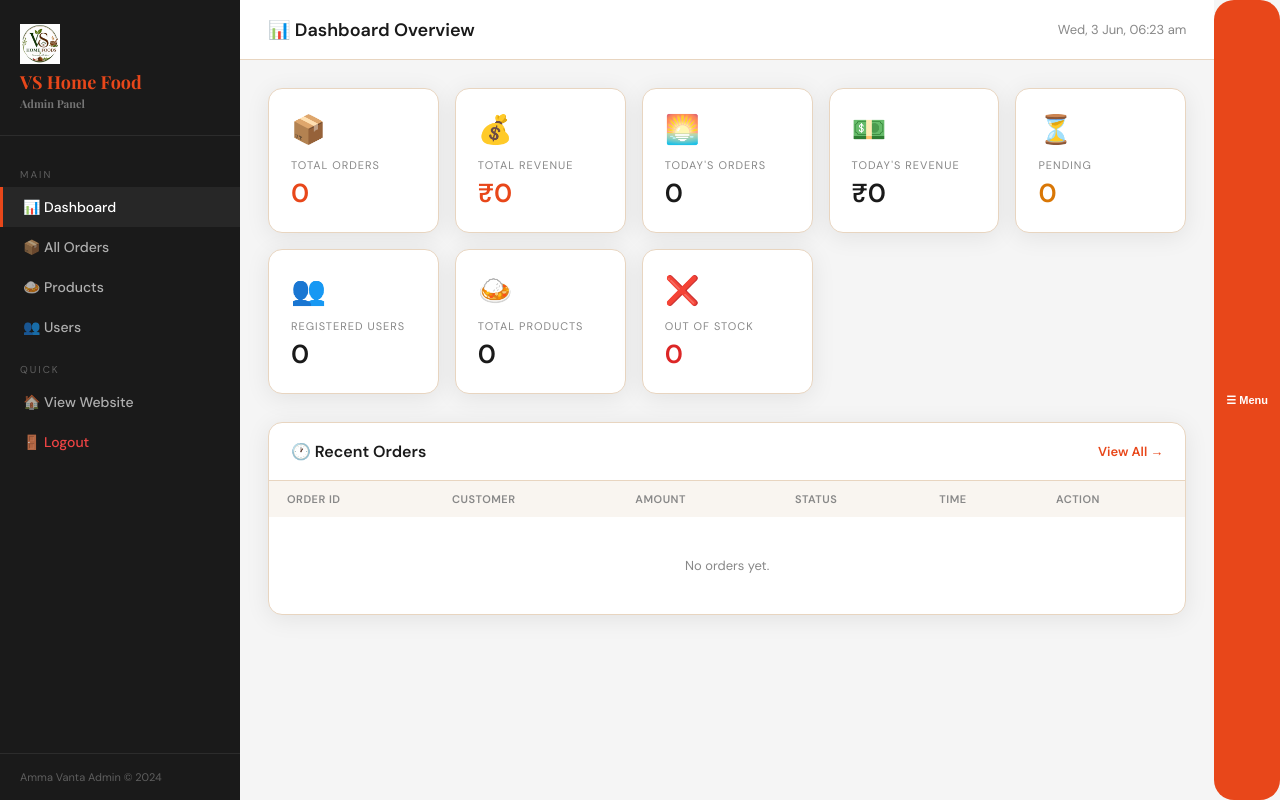
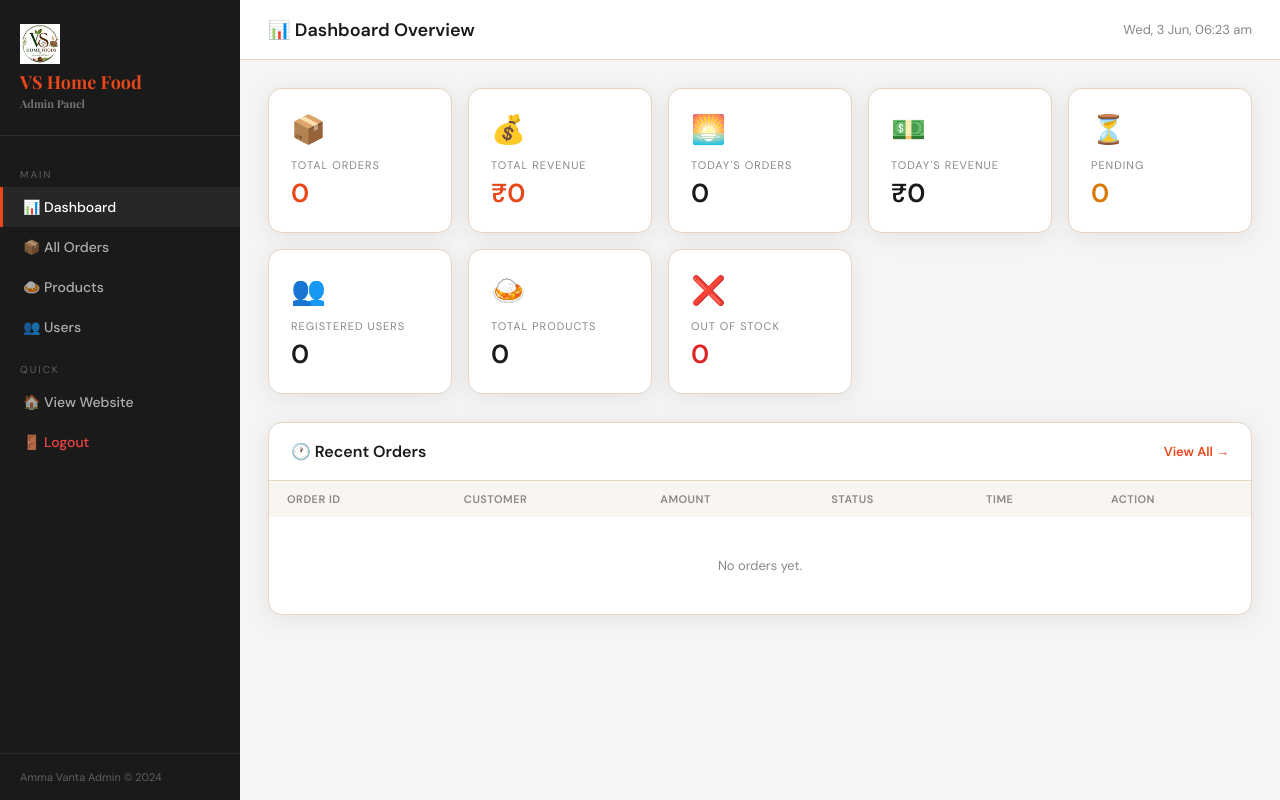
Before and after one commit to Pmunendra/VS-Home-Food-NEW, a Flask app: page /admin/ in a window 1280 px wide. Run offline with Flask 3, Linux system fonts and the light colour scheme; the visitor is signed in with stand-in values (Sample User, id 1).

Commit message:
Update dashboard.html

```diff
--- a/VS_Home_Food_Fixed/templates/admin/dashboard.html
+++ b/VS_Home_Food_Fixed/templates/admin/dashboard.html
@@ -287,7 +287,6 @@ tbody tr:hover{background:#FFFAF5;}
 </div>
 <div class="toast" id="toast"></div>
 
-<button onclick="toggleSidebar()" class="action-btn">☰ Menu</button>
 
 <script>
 function toggleSidebar(){
```
